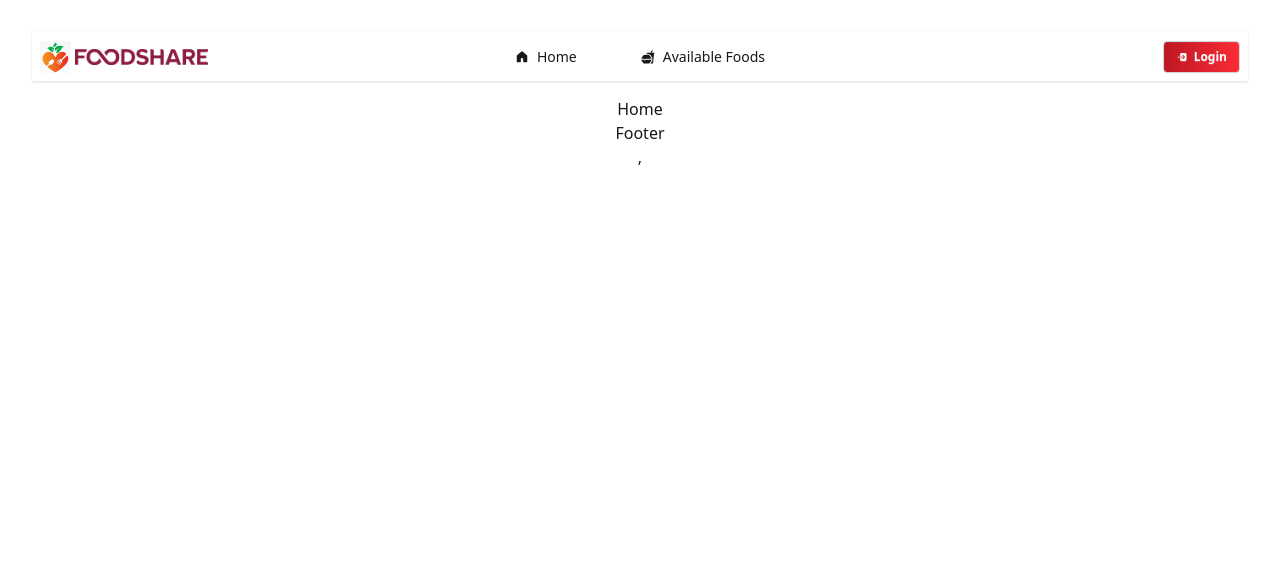
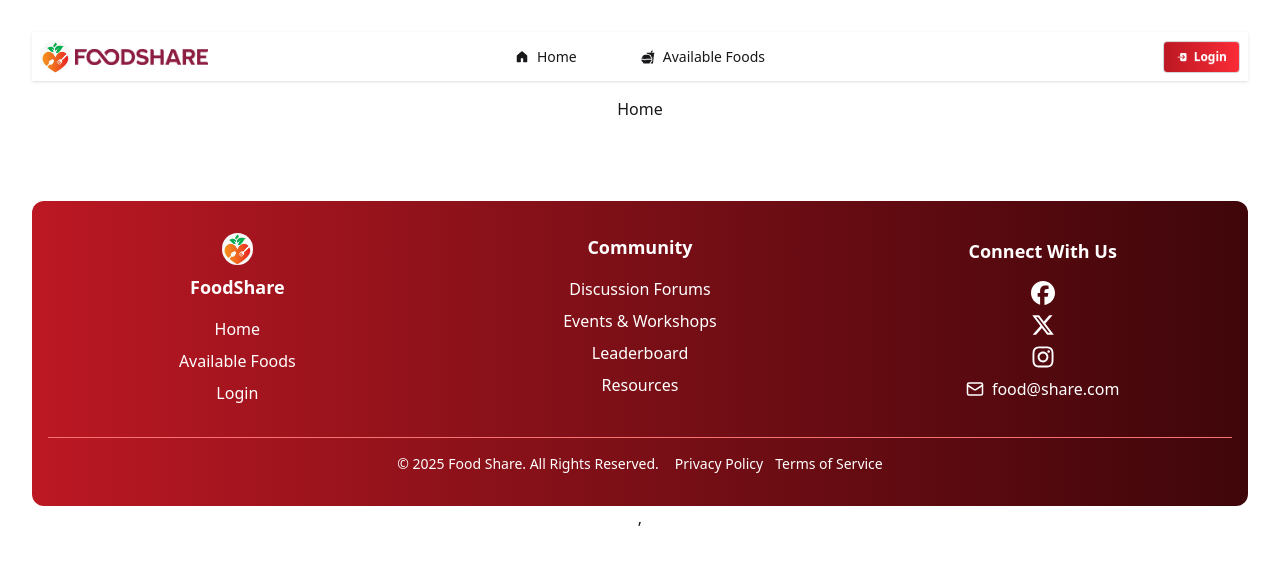
Before and after one commit to marufaakter1947/Food-Share-Client, a React (Vite) app: page / in a window 1280 px wide. Shown: the top 564 px of the page. Built offline with nearby package versions, Linux system fonts and the light colour scheme; no server answers.

Commit message:
Implement Footer section

```diff
--- a/package.json
+++ b/package.json
@@ -12,6 +12,7 @@
   "dependencies": {
     "@tailwindcss/vite": "^4.1.17",
     "firebase": "^12.5.0",
+    "lucide-react": "^0.553.0",
     "react": "^19.1.1",
     "react-dom": "^19.1.1",
     "react-hot-toast": "^2.6.0",
--- a/src/Components/Footer.jsx
+++ b/src/Components/Footer.jsx
@@ -1,11 +1,90 @@
-import React from 'react';
+import { Link } from 'react-router';
+import {
+  Facebook,
+  Twitter,
+  Instagram,
+  Mail
+} from 'lucide-react';
+import { LuRotate3D } from 'react-icons/lu';
+
+import logoImage from "../assets/Logo.png";
+import { FaFacebook, FaInstagram, FaXTwitter } from 'react-icons/fa6';
+
 
 const Footer = () => {
-    return (
+  const currentYear = new Date().getFullYear();
+
+
+  return (
+    <footer className="bg-linear-to-r from-[#BC1823] to-[#3f060a] py-8 px-4  rounded-xl mt-20 text-white">
+      <div className="container mx-auto grid grid-cols-1 md:grid-cols-3 gap-6">
         <div>
-            Footer
+          <div className="flex items-center justify-center gap-2 flex-col  text-white">
+         {/* <LuRotate3D size={25}/>
+      <span className="text-xl font-bold  dark:text-gray-200">3D Model Hub</span> */}
+      <img className="h-8 rounded-full" src={logoImage} alt="" />
+                <h3 className="text-lg font-bold   ">FoodShare</h3>
+    </div>
+          <ul className="space-y-2 mt-4">
+
+            <li><Link to="/" className=" hover:text-teal-200">Home</Link></li>
+
+            <li><Link to="/available-foods" className=" hover:text-teal-200">Available Foods</Link></li>
+            <li><Link to="/login" className=" hover:text-teal-200">Login</Link></li>
+
+          </ul>
         </div>
-    );
+
+
+
+        <div>
+          <h3 className="text-lg font-bold mb-4  ">Community</h3>
+          <ul className="space-y-2">
+            <li><Link to="/" className=" hover:text-teal-200">Discussion Forums</Link></li>
+            <li><Link to="/" className=" hover:text-teal-200">Events & Workshops</Link></li>
+            <li><Link to="/" className=" hover:text-teal-200">Leaderboard</Link></li>
+            <li><Link to="/" className=" hover:text-teal-200">Resources</Link></li>
+
+          </ul>
+        </div>
+
+        <div className='flex flex-col justify-center items-center'>
+          <h3 className="text-lg font-bold mb-4">Connect With Us</h3>
+          <div className="flex flex-col gap-2 mb-2">
+            <a href="https://facebook.com" target="_blank" rel="noopener noreferrer" className=" hover:text-teal-200">
+              <FaFacebook size={24} />
+            </a>
+            <a href="https://twitter.com" target="_blank" rel="noopener noreferrer" className=" hover:text-teal-200">
+              <FaXTwitter size={24}/>
+            </a>
+            <a href="https://instagram.com" target="_blank" rel="noopener noreferrer" className=" hover:text-teal-200">
+              <FaInstagram size={24} />
+            </a>
+
+          </div>
+          <div>
+            <a
+              href="mailto:food@share.com"
+              className="flex items-center hover:text-teal-200"
+            >
+              <Mail size={18} className="mr-2" /> food@share.com
+            </a>
+          </div>
+        </div>
+      </div>
+
+
+      <div className="border-t lg:mb-0 md:mb-0 mb-20 border-[#fa7171] mt-8 pt-4 text-center">
+        <p className="text-sm ">
+          © {currentYear} Food Share. All Rights Reserved.
+          <span className="ml-4">
+            <Link to="/" className="hover:text-teal-200 mr-3">Privacy Policy</Link>
+            <Link to="/" className="hover:text-teal-200">Terms of Service</Link>
+          </span>
+        </p>
+      </div>
+    </footer>
+  );
 };
 
 export default Footer;
--- a/src/Components/Navbar.jsx
+++ b/src/Components/Navbar.jsx
@@ -78,7 +78,7 @@ const Navbar = () => {
           </ul>
         </div>
         <Link to={"/"} className="flex items-center justify-center gap-1">
-          <img className="h-8" src={logoImage} alt="" />
+          <img className="h-8 rounded-full" src={logoImage} alt="" />
           <img className="h-4" src={FoodShare} alt="" />
         </Link>
       </div>
```
Also changed, not shown: src/assets/FooterLogo.png (added), 1 other file (tests, documents, lock files or other folders).
